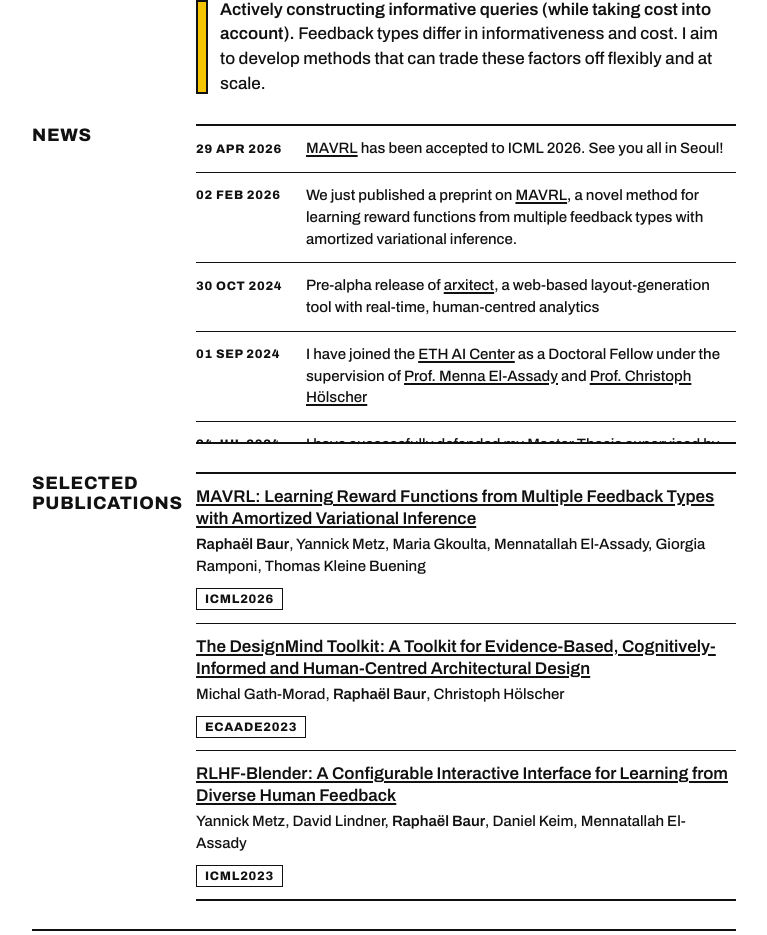
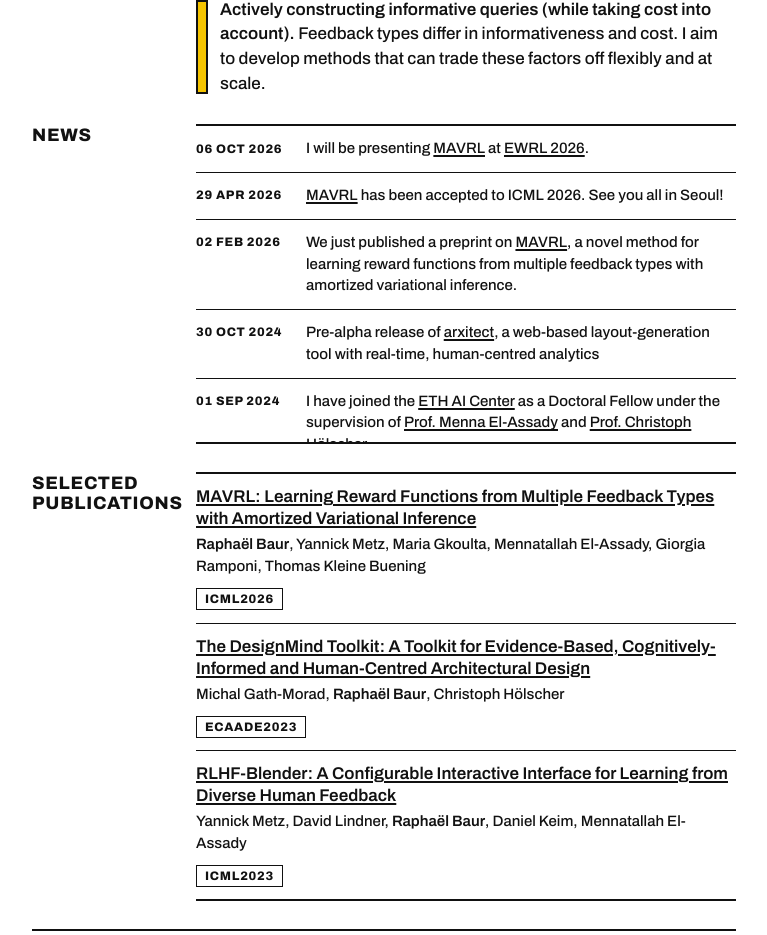
Before and after one commit to rabaur/personal-website, a Next.js app: page / in a window 1280 px wide. Shown: the part 875-1810 px from the top of the page, without its empty margins (256-1023 px from the left). Built offline with nearby package versions, Linux system fonts and the light colour scheme.

Commit message:
added news

```diff
--- a/data/news.tsx
+++ b/data/news.tsx
@@ -6,6 +6,15 @@ export interface NewsItem {
 }
 
 export const news: NewsItem[] = [
+  {
+    date: "2026-10-06",
+    content: (
+      <>
+        I will be presenting <a href="https://arxiv.org/abs/2602.15206">MAVRL</a> at{" "}
+        <a href="https://ewrl-org.github.io/ewrl-2026/index.html">EWRL 2026</a>.
+      </>
+    ),
+  },
   {
     date: "2026-04-29",
     content: (
```
